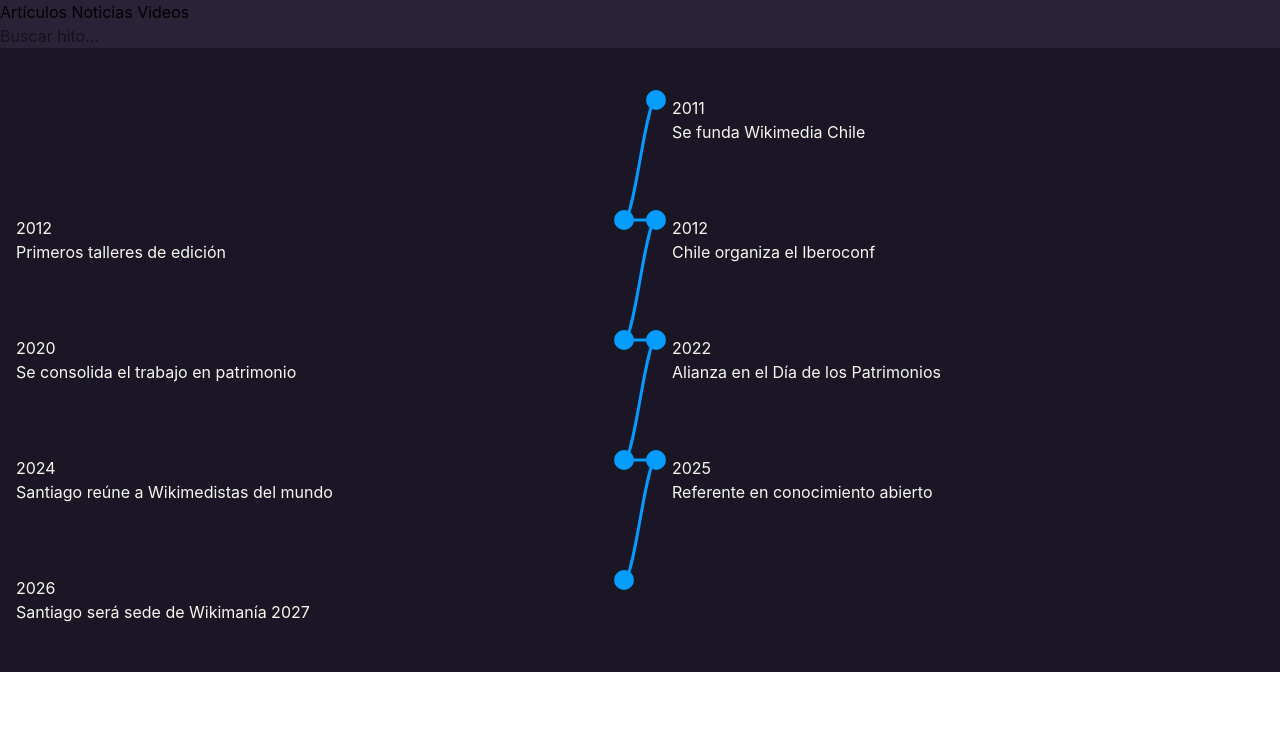
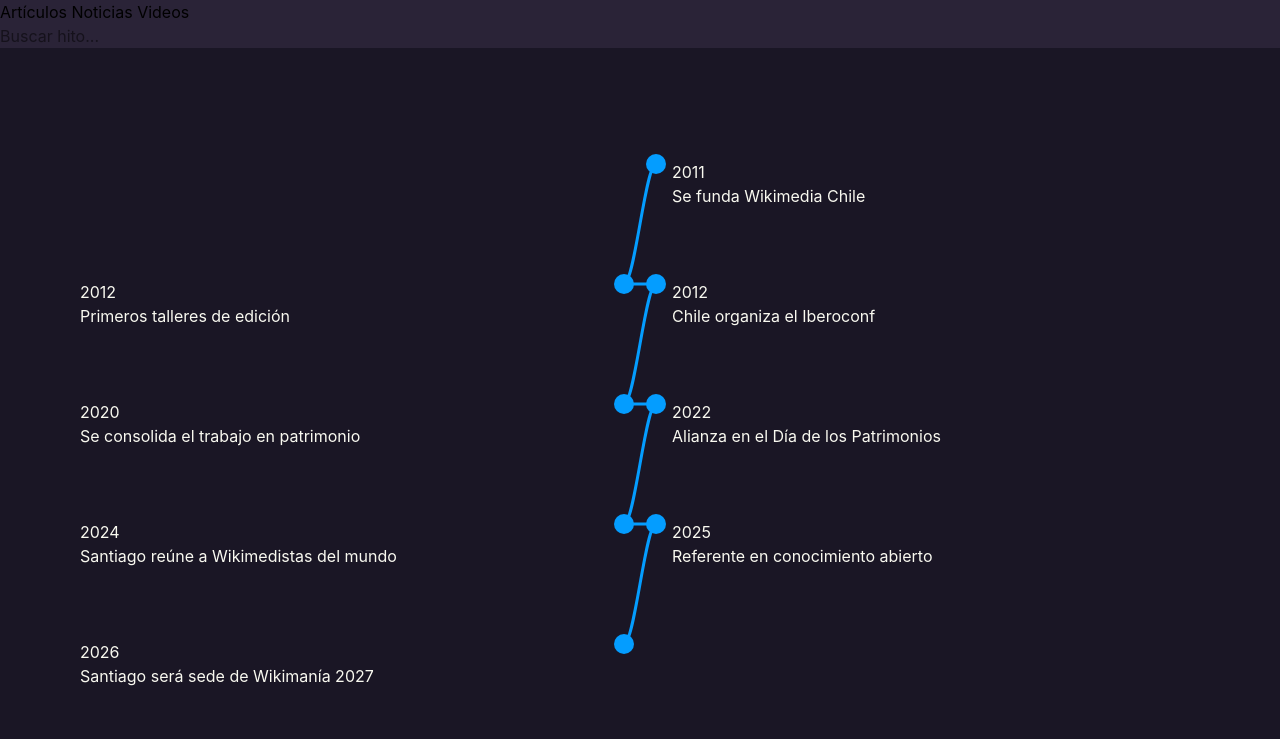
Before and after one commit to tromvn/wikimedia-cl-15, a website built with Vite: page index.html in a window 1280 px wide. Built offline with nearby package versions, Linux system fonts and the light colour scheme.

Commit message:
refactor(layout): separar la tarjeta del layout del timeline

```diff
--- a/index.html
+++ b/index.html
@@ -26,9 +26,9 @@
             </header>
 
             <main class="bg-base text-text">
-                <ol id="timeline">
-                    <!-- aquí irá el timeline en zigzag -->
-                </ol>
+                <section class="timeline-section">
+                    <ol id="timeline"></ol>
+                </section>
             </main>
 
             <footer class="bg-surface">
--- a/src/main.js
+++ b/src/main.js
@@ -9,8 +9,11 @@ timelineEl.innerHTML = hitos
     (hito, index) => `
     <li class="hito" data-index="${index}" data-type="${hito.type ?? "pending"}">
       <span class="hito-marker"></span>
-      <span class="hito-year">${hito.year}</span>
-      <h3 class="hito-title">${hito.title}</h3>
+
+      <article class="hito-card">
+        <span class="hito-year">${hito.year}</span>
+        <h3 class="hito-title">${hito.title}</h3>
+      </article>
     </li>
   `,
   )
--- a/src/style.css
+++ b/src/style.css
@@ -23,6 +23,13 @@
     min-height: 500px; /* Altura mínima para el SVG */
 }
 
+.timeline-section {
+    max-width: 1200px;
+    margin-inline: auto;
+    padding-inline: 1.5rem;
+    padding-block: 4rem;
+}
+
 .hito {
     grid-column: 1;
 }
@@ -33,6 +40,9 @@
 
 .hito {
     position: relative;
+}
+
+.hito-card {
     padding: 1rem;
 }
 
```
